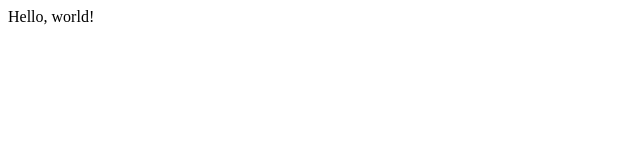
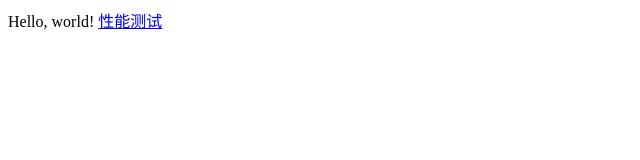
Before and after one commit to heiheiyoyo/heiheiyoyo.github.io, a plain HTML site: page index.html in a window 1280 px wide. Shown: the whole page, without its empty margins (0-640 px from the left). Drawn offline with Linux system fonts and the light colour scheme.

Commit message:
增加测试链接

```diff
--- a/index.html
+++ b/index.html
@@ -2,5 +2,6 @@
 <html>
     <body>
         <h>Hello, world!</h>
+        <a href="test.html">性能测试</a>
     </body>
 </html>
```
